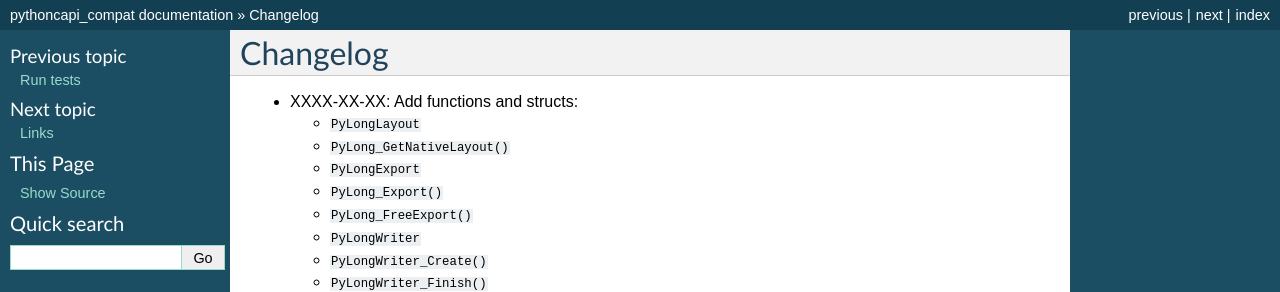
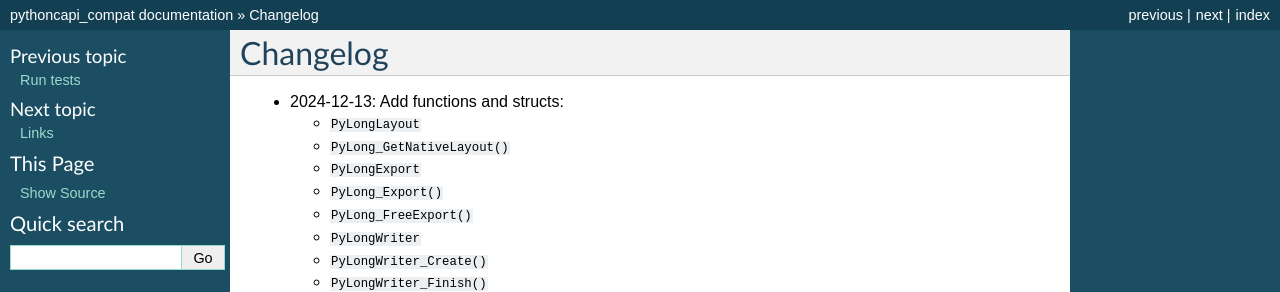
Before and after one commit to python/pythoncapi-compat, a Sphinx documentation site: the page built from docs/changelog.rst, in a window 1280 px wide and 900 px high. Shown: the top 292 px of the window. Built offline with Sphinx 7.4.7, drawn with Linux system fonts in a browser that asks for light colours; pages that are not in the unit, such as notebooks, are missing from menus.

Commit message:
Apply suggestions from code review

```diff
--- a/docs/changelog.rst
+++ b/docs/changelog.rst
@@ -1,7 +1,7 @@
 Changelog
 =========
 
-* XXXX-XX-XX: Add functions and structs:
+* 2024-12-13: Add functions and structs:
 
   * ``PyLongLayout``
   * ``PyLong_GetNativeLayout()``
```
Also changed, not shown: 1 other file.
